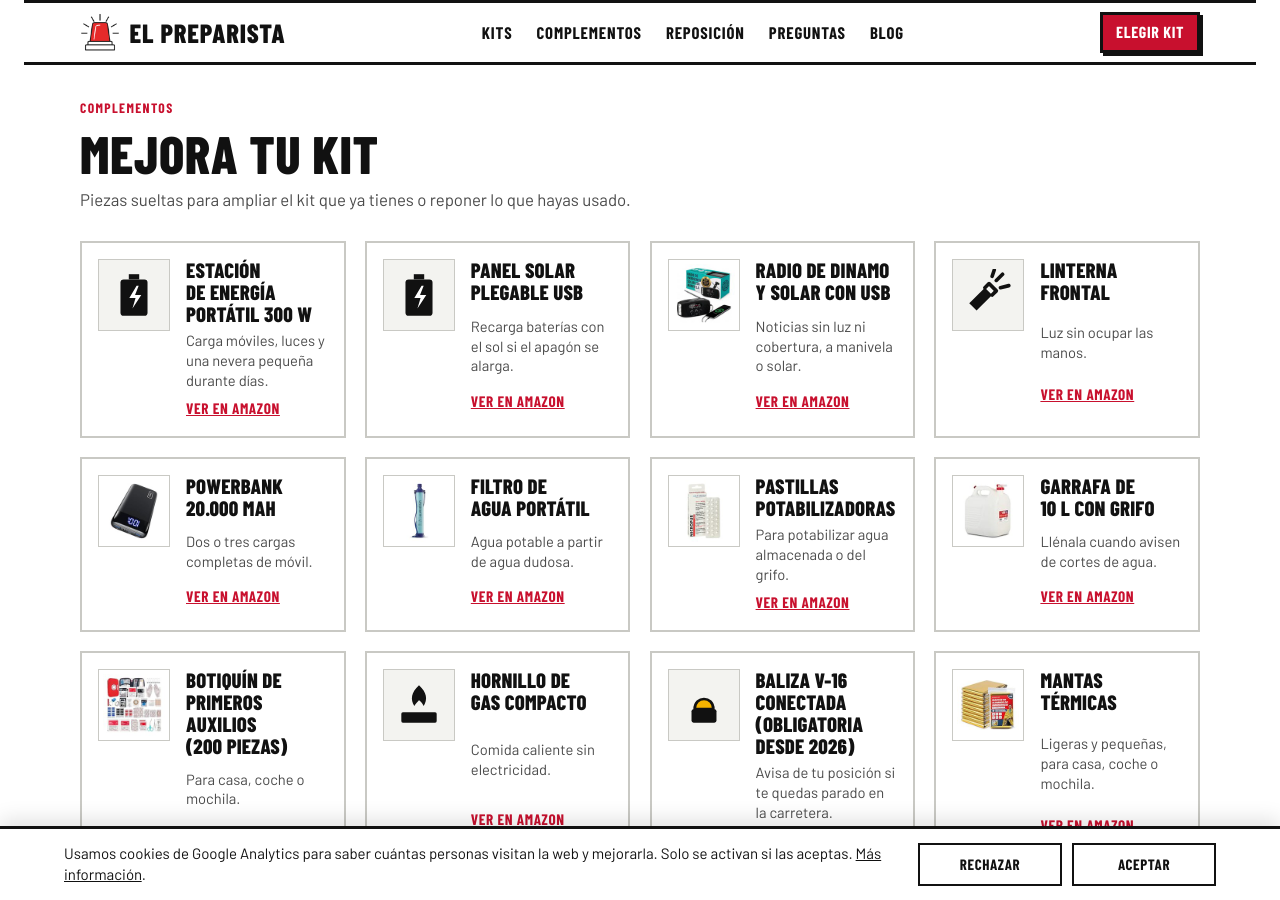
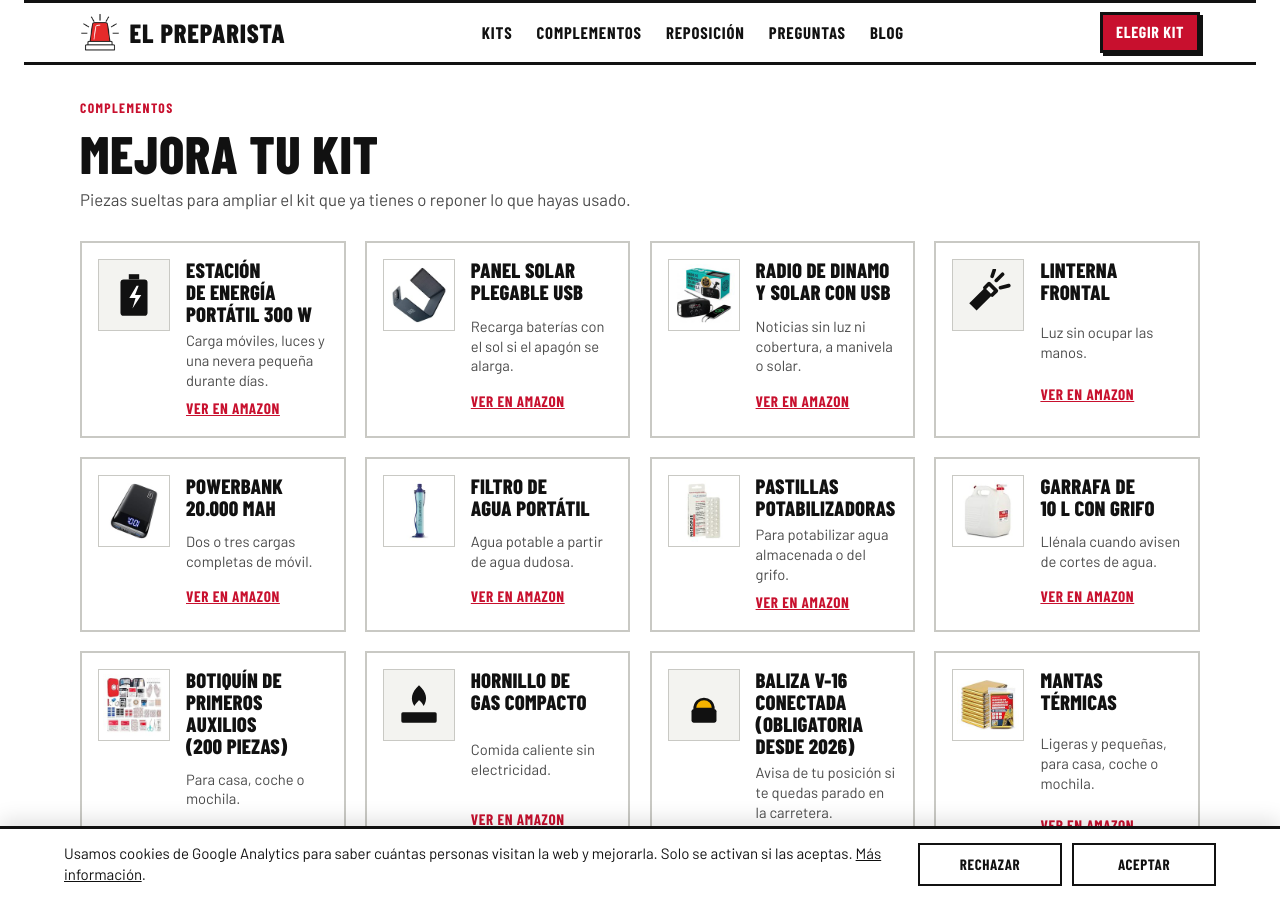
Before and after one commit to lucilayun-ux/elpreparista, a Jekyll site: the page index.html, which Jekyll copies as it is, in a window 1280 px wide and 900 px high, scrolled down 2647 px. Built offline with Jekyll 4.4.1, drawn with Linux system fonts in a browser that asks for light colours.

Commit message:
Foto del panel solar plegable
Co-Authored-By: Claude Opus 5.5 <noreply@anthropic.com>
Claude-Session: https://claude.ai/code/session_01V7PVvrC8Dt7YxBNA65S9m6

```diff
--- a/index.html
+++ b/index.html
@@ -575,7 +575,7 @@ const PRODUCTS = {
   mantas:    { name: "Mantas térmicas", search: "manta termica emergencia pack", asin: "B01M19HAEB", alts: ["B0F3TR3QGD"], pack: 10, unit: "uds", img: "img/mantas.jpg" },
   garrafa:   { name: "Garrafa de 10 L con grifo", search: "garrafa plegable agua 10 litros", asin: "B00CFNKX6G", alts: ["B0GQGW9GF8"], pack: 1, unit: "ud", img: "img/garrafa.jpg" },
   estacion:  { name: "Estación de energía portátil 300 W", search: "estacion energia portatil 300w", asin: "B0C27VWNM7", alts: ["B0CYLP7M8P"], pack: 1, unit: "ud" },
-  solar:     { name: "Panel solar plegable USB", search: "panel solar plegable usb 28w", asin: "B08FJ12RTM", alts: ["B0DNYGT71X"], pack: 1, unit: "ud" },
+  solar:     { name: "Panel solar plegable USB", search: "panel solar plegable usb 28w", asin: "B08FJ12RTM", alts: ["B0DNYGT71X"], pack: 1, unit: "ud", img: "img/solar.jpg" },
   filtro:    { name: "Filtro de agua portátil", search: "filtro agua portatil emergencia", asin: "B0D1M4LQ7F", alts: ["B0C62WZ2WY"], pack: 1, unit: "ud", img: "img/filtro.jpg" },
   // Coche
   bolsa:     { name: "Bolsa organizadora para maletero", search: "organizador maletero coche plegable", asin: "B07K2NC1CB", alts: ["B0GYYKG8ZZ"], pack: 1, unit: "ud" },
```
Also changed, not shown: img/solar.jpg (added).
